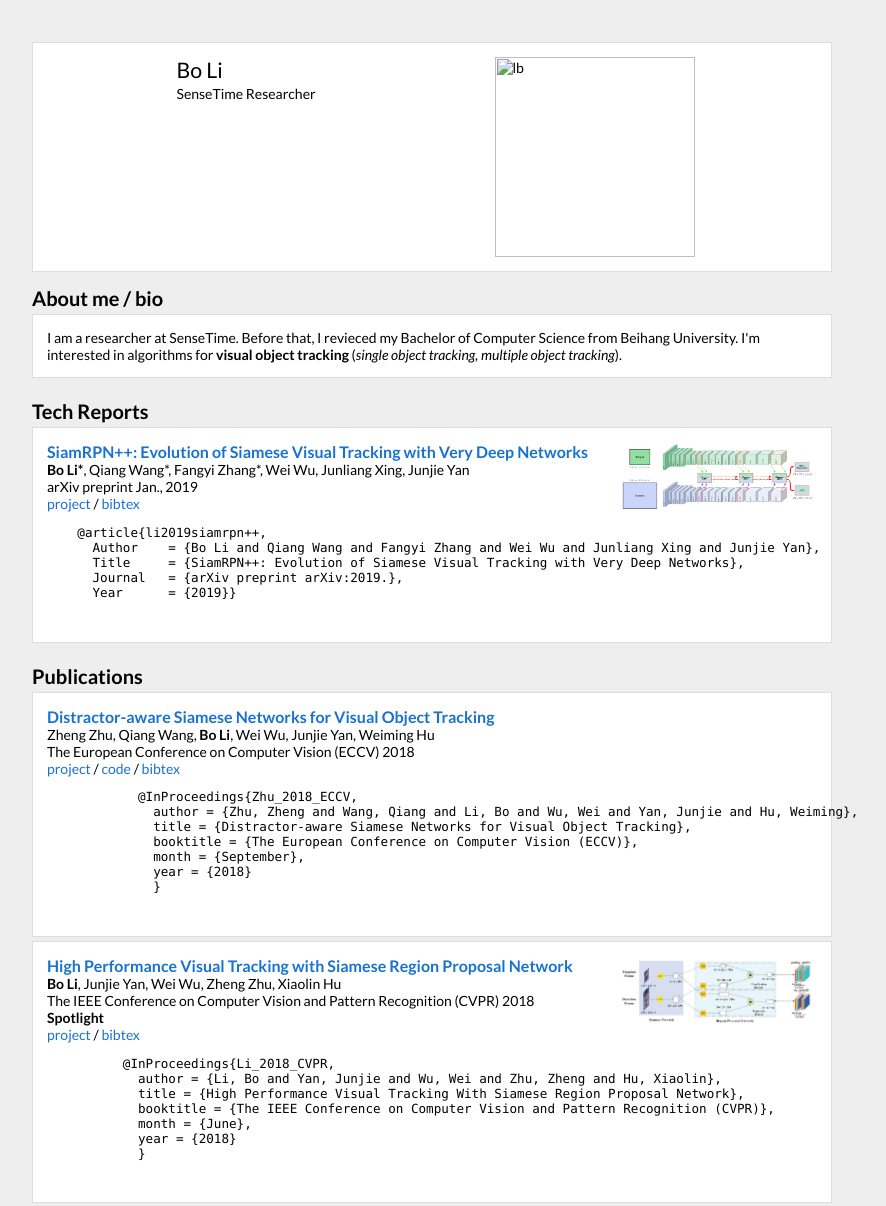
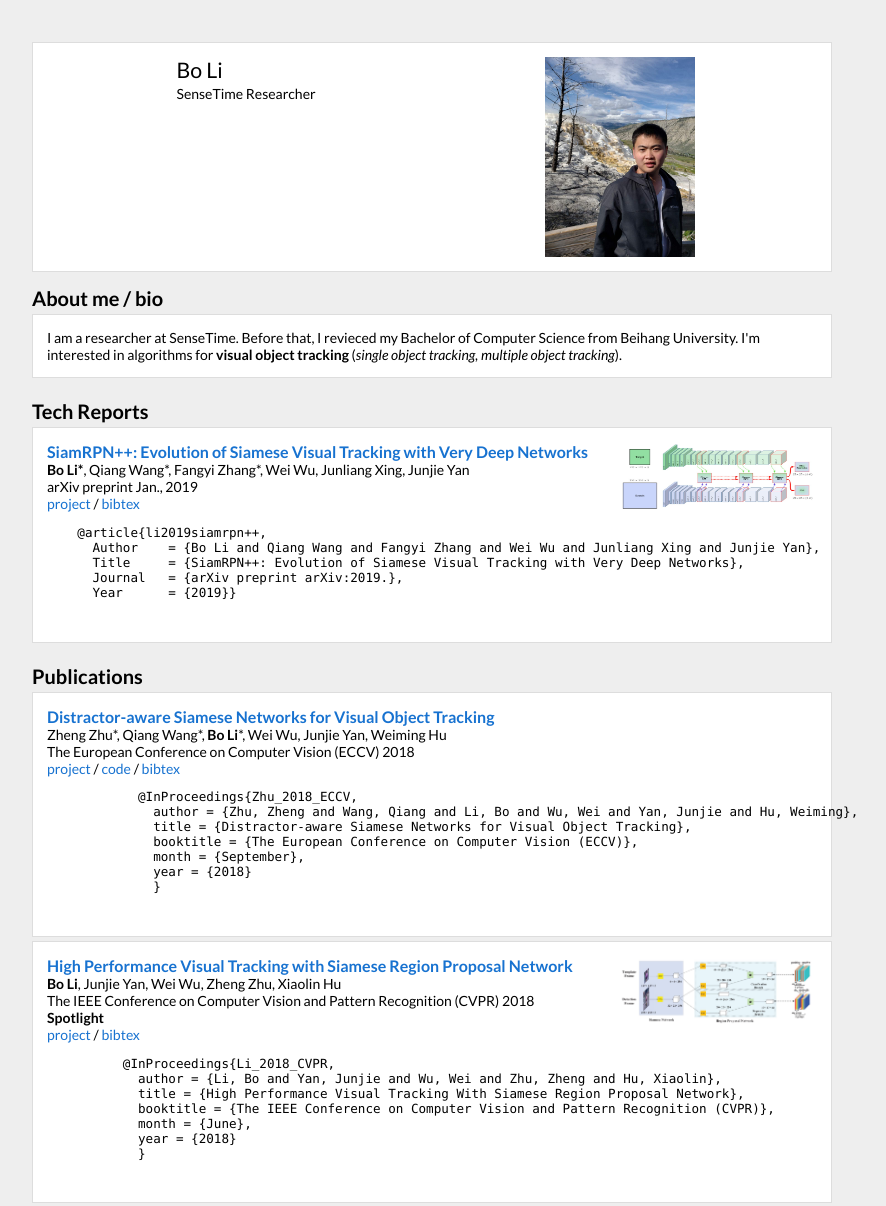
Before and after one commit to lb1100/lb1100.github.io, a plain HTML site: page index.html in a window 1280 px wide. Shown: the top 1206 px of the page, without its empty margins (208-1094 px from the left). Drawn offline with Linux system fonts and the light colour scheme; a script that the page names is missing.

Commit message:
update index

```diff
--- a/index.html
+++ b/index.html
@@ -173,7 +173,7 @@ div.paper pre {
 
 <div style="margin-bottom: 1em; border: 1px solid #ddd; background-color: #fff; padding: 1em; height: 200px;">
   <div style="margin: 0 auto; width: 70%; line-height: 130%;">
-    <img title="lb" style="float: right; padding-right: .5em; height: 200px;" src="images/lb-small.jpg" />
+    <img title="lb" style="float: right; padding-right: .5em; height: 200px;" src="images/lb.jpeg" />
     <div style="padding-left: 1em; vertical-align: top; height: 250px;">
       <span style="font-size: 16pt; line-height: 130%;">Bo Li</span><br />
       <span>SenseTime Researcher</span><br />
@@ -241,7 +241,7 @@ div.paper pre {
         <a class="paper" onclick="_gaq.push(['_trackEvent', 'Pub', 'Download', 'Zhu_2018_ECCV']);"
         href="http://openaccess.thecvf.com/content_ECCV_2018/papers/Zheng_Zhu_Distractor-aware_Siamese_Networks_ECCV_2018_paper.pdf">
           Distractor-aware Siamese Networks for Visual Object Tracking</a><br />
-          Zheng Zhu, Qiang Wang, <strong>Bo Li</strong>, Wei Wu, Junjie Yan, Weiming Hu<br />
+          Zheng Zhu*, Qiang Wang*, <strong>Bo Li</strong>*, Wei Wu, Junjie Yan, Weiming Hu<br />
         The European Conference on Computer Vision (ECCV) 2018 <br/>
         <a href="lb1100.github.io/papers/DaSiamRPN">project</a> /
         <a href="https://github.com/foolwood/DaSiamRPN">code</a> /
```
Also changed, not shown: images/lb.jpeg (added).
